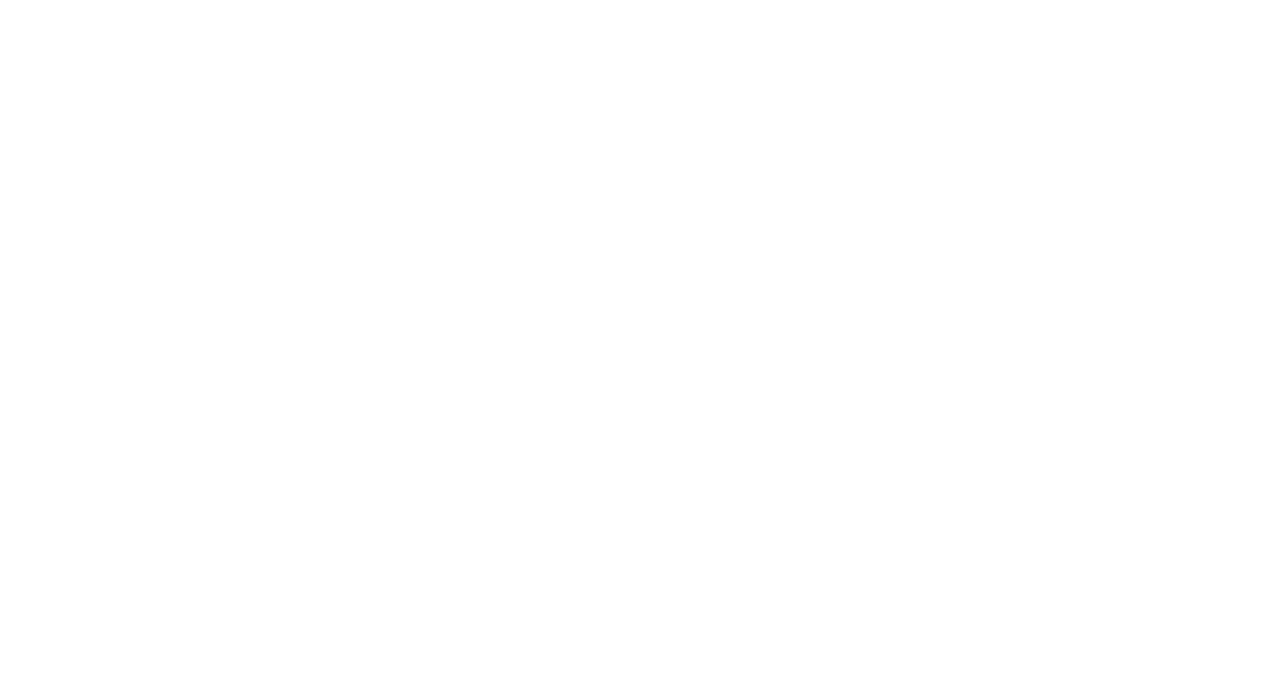
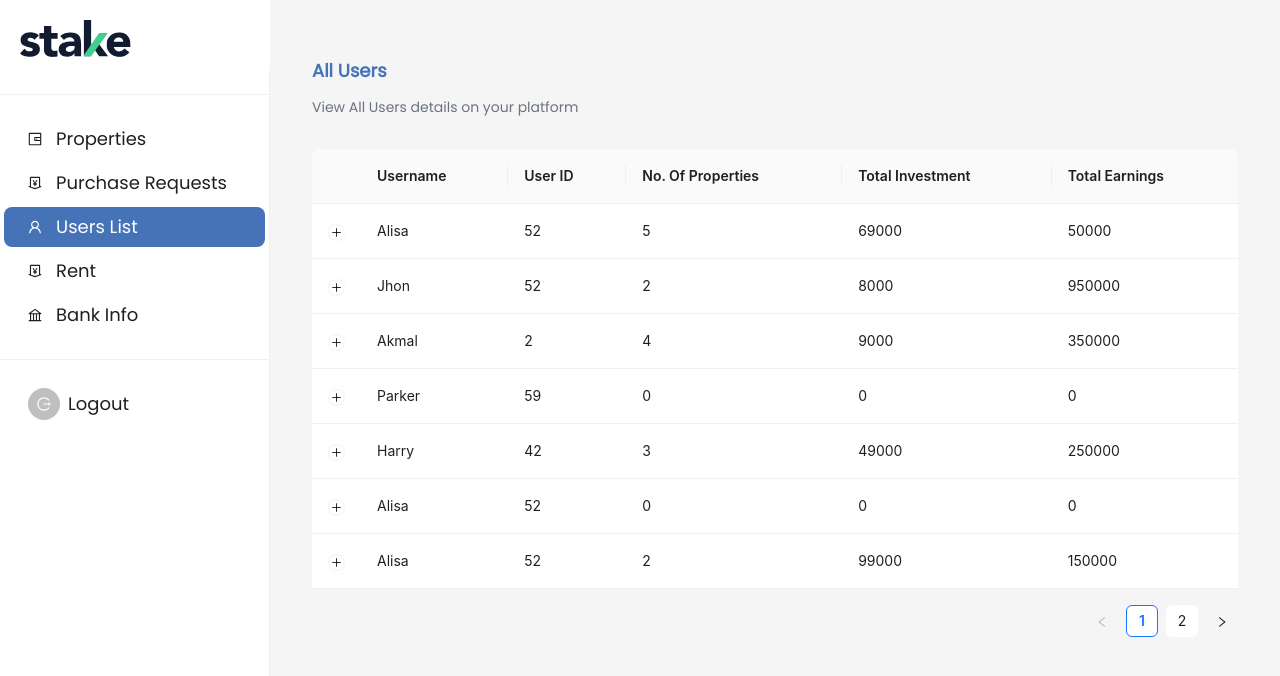
Before and after one commit to aleeizhere/propertysite, a React (Vite) app: page /usersList in a window 1280 px wide. Before the commit this address had no page. Shown: the top 676 px of the page. Built offline with nearby package versions, Linux system fonts and the light colour scheme.

Commit message:
UsersList Table

```diff
--- a/src/App.jsx
+++ b/src/App.jsx
@@ -15,6 +15,7 @@
 import Properties from "./pages/adminPanel/AdminProperties/Properties"
 import AddProperty from "./pages/adminPanel/AdminProperties/AddProperty"
 import PurchaseRequests from "./pages/adminPanel/PurchaseRequests/PurchaseRequests"
+import UsersList from "./pages/adminPanel/users/UsersList"
 function App() {
   return (
     <>
@@ -40,6 +41,8 @@
         <Route path="/adminPanel" element={<Properties />}/>
         <Route path="/adminPanel/addProperty" element={<AddProperty /> }/>
         <Route path="/purchaseRequests" element={<PurchaseRequests />} />
+        <Route path="/usersList" element={<UsersList />} />
+
 
       </Routes>
 
--- a/src/components/AdminPanelComp/SideBar.jsx
+++ b/src/components/AdminPanelComp/SideBar.jsx
@@ -31,7 +31,7 @@
     const menus = [
         { name: "Properties", icon: WalletOutlined, linkTo: "/adminPanel" },
         { name: "Purchase Requests", icon: MoneyCollectOutlined, linkTo: "/purchaseRequests" },
-        { name: "Users List", icon: UserOutlined, linkTo: "/portfolio" },
+        { name: "Users List", icon: UserOutlined, linkTo: "/usersList" },
         { name: "Rent", icon: MoneyCollectOutlined },
         { name: "Bank Info", icon: BankOutlined, linkTo: "/cart" },
     ];
--- a/src/pages/adminPanel/PurchaseRequests/PurchaseRequests.jsx
+++ b/src/pages/adminPanel/PurchaseRequests/PurchaseRequests.jsx
@@ -4,7 +4,9 @@
 
 const PurchaseRequests = () => {
   return (
-    <SideBar component={<PurchaseRequestsTab />} selectedKey="2" />
+    <>
+      <SideBar component={<PurchaseRequestsTab />} selectedKey="2" />
+    </>
   )
 }
 
--- /dev/null
+++ b/src/pages/adminPanel/users/UsersList.jsx
@@ -0,0 +1,13 @@
+import React from 'react'
+import SideBar from '../../../components/AdminPanelComp/SideBar'
+import UsersListTab from './UsersListTab'
+
+const UsersList = () => {
+    return (
+        <>
+            <SideBar component={<UsersListTab />} selectedKey="3" />
+        </>
+    )
+}
+
+export default UsersList
--- /dev/null
+++ b/src/pages/adminPanel/users/UsersListTab.jsx
@@ -0,0 +1,185 @@
+import React from 'react'
+import styles from '../../../style';
+import { DownOutlined } from '@ant-design/icons';
+import { Badge, Dropdown, Space, Table } from 'antd';
+import CustomButton from "../../../components/CustomButton"
+import { Link } from 'react-router-dom';
+import '../../../components/Sidebar.css'
+
+//! Rows For main table
+const columns = [
+    {
+        title: 'Username',
+        dataIndex: 'username',
+        key: 'username',
+        responsive: ['md'],
+    },
+    {
+        title: 'User ID',
+        dataIndex: 'userId',
+        key: 'userId',
+
+    },
+    {
+        title: 'No. Of Properties',
+        dataIndex: 'noOfProperties',
+        key: 'noOfProperties',
+
+    },
+    {
+        title: 'Total Investment',
+        dataIndex: 'totalInvestment',
+        key: 'totalInvestment'
+    },
+    {
+        title: 'Total Earnings',
+        dataIndex: 'totalEarnings',
+        key: 'totalEarnings',
+        responsive: ['md'],
+
+    },
+
+];
+//! Columns For main table
+
+const data = [
+    {
+        key: '1',
+        username: "Alisa",
+        noOfProperties: 5,
+        userId: 52,
+        totalEarnings: "50000",
+        totalInvestment: "69000",
+    },
+    {
+        key: '2',
+        username: "Jhon",
+        noOfProperties: 2,
+        userId: 52,
+        totalEarnings: "950000",
+        totalInvestment: "8000",
+    },
+    {
+        key: '3',
+        username: "Akmal",
+        noOfProperties: 4,
+        userId: 2,
+        totalEarnings: "350000",
+        totalInvestment: "9000",
+    },
+    {
+        key: '4',
+        username: "Parker",
+        noOfProperties: 0,
+        userId: 59,
+        totalEarnings: "0",
+        totalInvestment: "0",
+    },
+    {
+        key: '5',
+        username: "Harry",
+        noOfProperties: 3,
+        userId: 42,
+        totalEarnings: "250000",
+        totalInvestment: "49000",
+    },
+    {
+        key: '6',
+        username: "Alisa",
+        noOfProperties: 0,
+        userId: 52,
+        totalEarnings: "0",
+        totalInvestment: "0",
+    },
+    {
+        key: '7',
+        username: "Alisa",
+        noOfProperties: 2,
+        userId: 52,
+        totalEarnings: "150000",
+        totalInvestment: "99000",
+    },
+    {
+        key: '8',
+        username: "Alisa",
+        noOfProperties: 1,
+        userId: 52,
+        totalEarnings: "150000",
+        totalInvestment: "70000",
+    },
+
+];
+
+
+
+const UsersListTab = () => {
+
+    // !Expandable Table Data
+    const expandedRowRender = () => {
+        const columns = [
+            {
+                title: 'Property Name',
+                dataIndex: 'propertyName',
+                key: 'propertyName',
+            },
+            {
+                title: 'Investment',
+                dataIndex: 'investment',
+                key: 'investment',
+            },
+            {
+                title: 'Earning',
+                dataIndex: 'earning',
+                key: 'earning',
+            },
+
+        ];
+        const data = [
+            {
+                key: 78,
+                propertyName: 'Dubai Al Khaeleej Tower',
+                investment: '85222',
+                earning: '95459',
+            },
+            {
+                key: 89,
+                propertyName: 'Dubai Al Khaeleej Tower',
+                investment: '85222',
+                earning: '95459',
+            },
+            {
+                key: 74,
+                propertyName: 'Dubai Al Khaeleej Tower',
+                investment: '85222',
+                earning: '95459',
+            },
+        ]
+        return <Table columns={columns} dataSource={data} pagination={false} className="mb-3"/>;
+    };
+
+
+    return (
+        <div>
+            <h1 className={`${styles.boldText} text-center md:text-left text-lightGreen text-3xl`}>All Users</h1>
+            <h1 className='text-sm text-gray-500 mt-3 text-center md:text-left mb-8'>View All Users details on your platform </h1>
+            {/* <Link to="/adminPanel/addProperty" className='inline-block mb-8 '>
+                <CustomButton text="Add new Property" />
+            </Link> */}
+
+
+            {/* <Table pagination={{ pageSize: 7 }} columns={columns} dataSource={data} /> */}
+            <Table
+            pagination={{ pageSize: 7 }}
+                columns={columns}
+                expandable={{
+                    expandedRowRender,
+                    defaultExpandedRowKeys: ['0'],
+                }}
+                dataSource={data}
+            />
+        </div>
+    )
+}
+
+
+export default UsersListTab
```
Also changed, not shown: src/App.css (deleted).
